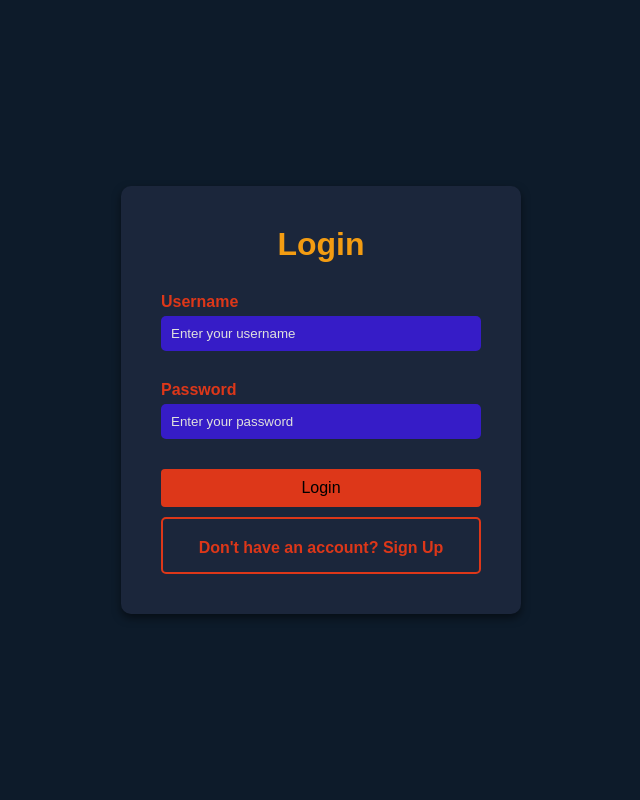
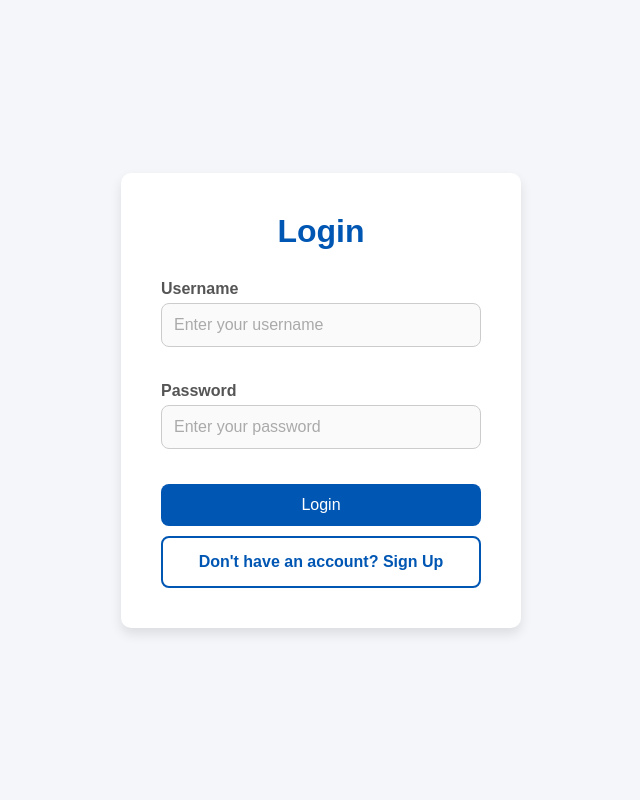
Before and after one commit to MichaelFine2022/FineHackathon, a Flask app: page /login in a window 1280 px wide. Shown: the whole page, without its empty margins (319-959 px from the left). Run offline with Flask 3, Linux system fonts and the light colour scheme.

Commit message:
restyled login and signin screens

```diff
--- a/static/login.css
+++ b/static/login.css
@@ -7,8 +7,8 @@
 
 body {
     font-family: Arial, sans-serif;
-    background-color: #0d1b2a;
-    color: #e0e1dd;
+    background-color: #f4f6f9; /* Light gray background */
+    color: #333; /* Dark text for contrast */
     display: flex;
     justify-content: center;
     align-items: center;
@@ -16,10 +16,10 @@ body {
 }
 
 .container {
-    background-color: #1b263b;
+    background-color: #ffffff; /* White background for the container */
     padding: 40px;
     border-radius: 10px;
-    box-shadow: 0 4px 8px rgba(0, 0, 0, 0.5);
+    box-shadow: 0 6px 12px rgba(0, 0, 0, 0.1); /* Soft shadow */
     width: 100%;
     max-width: 400px;
     text-align: center;
@@ -28,7 +28,7 @@ body {
 h1 {
     margin-bottom: 30px;
     font-size: 2em;
-    color: #f39c12;
+    color: #0056b3; /* Calmer blue for the header */
 }
 
 .form-group {
@@ -39,24 +39,25 @@ h1 {
 label {
     display: block;
     margin-bottom: 5px;
-    font-weight: bold;
-    color: #dd3719;
+    font-weight: 600;
+    color: #555; /* Dark gray text for labels */
 }
 
 input[type="text"],
 input[type="password"] {
     width: 100%;
-    padding: 10px;
-    border-radius: 5px;
-    border: none;
-    background-color: #361cc7;
-    color: #e0e1dd;
-    margin-bottom: 10px;
+    padding: 12px;
+    border-radius: 8px;
+    border: 1px solid #ccc; /* Lighter border */
+    background-color: #fafafa; /* Lighter background for inputs */
+    color: #333; /* Dark text in inputs */
+    margin-bottom: 15px;
+    font-size: 1em;
 }
 
 input[type="text"]::placeholder,
 input[type="password"]::placeholder {
-    color: #e0e1dd;
+    color: #aaa; /* Slightly lighter placeholder text */
 }
 
 .form-actions {
@@ -68,53 +69,51 @@ button,
 a#signUpButton {
     width: 100%;
     padding: 15px;
-    border-radius: 5px;
+    border-radius: 8px;
     text-decoration: none;
     font-size: 1em;
-    font-weight: bold;
+    font-weight: 600;
     margin-top: 10px;
-    transition: background-color 0.3s ease;
+    transition: background-color 0.3s ease, transform 0.2s ease;
 }
 
 button {
-    background-color:  #dd3719;
+    background-color: #0056b3; /* Softer blue for the button */
     border: none;
-    color: #000;
+    color: #fff;
     cursor: pointer;
 }
 
 button:hover {
-    background-color: #dd3719;
+    background-color: #004085; /* Darker blue on hover */
+    transform: translateY(-2px); /* Slight lift on hover */
+}
+
+a#signUpButton {
+    background-color: transparent;
+    border: 2px solid #0056b3; /* Border matches the button color */
+    color: #0056b3;
+}
+
+a#signUpButton:hover {
+    background-color: #0056b3;
+    color: #fff; /* White text on hover */
+    transform: translateY(-2px); /* Slight lift on hover */
 }
 
 .form-actions input[type="submit"] {
-    background-color:  #dd3719;
-    color: #000;
+    background-color: #0056b3;
+    color: #fff;
     font-size: 16px;
-    padding: 10px 20px;
+    padding: 12px 20px;
     border: none;
-    border-radius: 4px;
+    border-radius: 8px;
     cursor: pointer;
     transition: background-color 0.3s ease;
 }
 
 .form-actions input[type="submit"]:hover {
-    background-color: #dd3719;
-}
-
-.signUpButton {
-    padding: 10px;
-}
-a#signUpButton {
-    background-color: transparent;
-    border: 2px solid #dd3719;
-    color: #dd3719;
-    padding-top:20px
-}
-
-a#signUpButton:hover {
-    background-color: #dd3719;
-    color: #000;
+    background-color: #004085;
 }
 
 .flash-messages {
```
